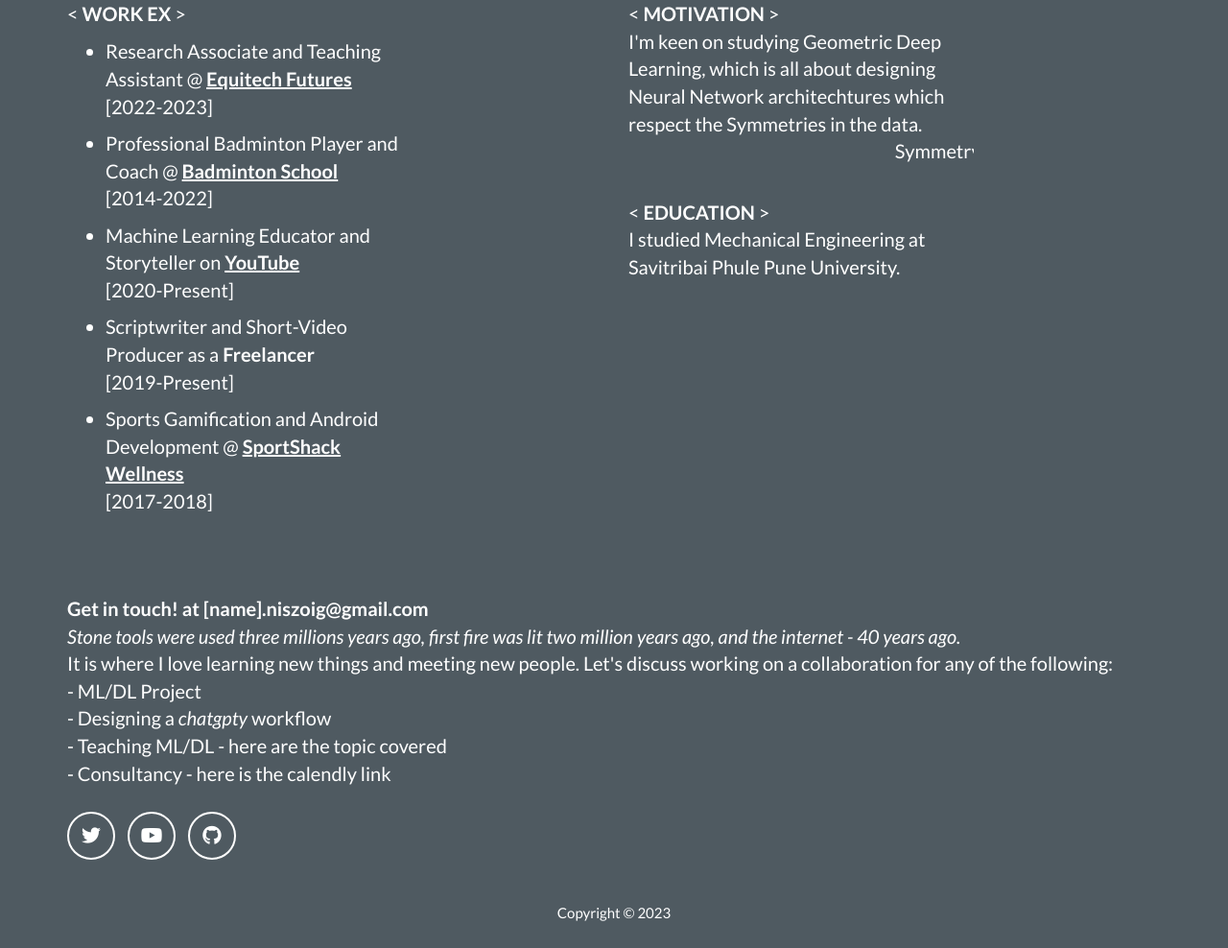
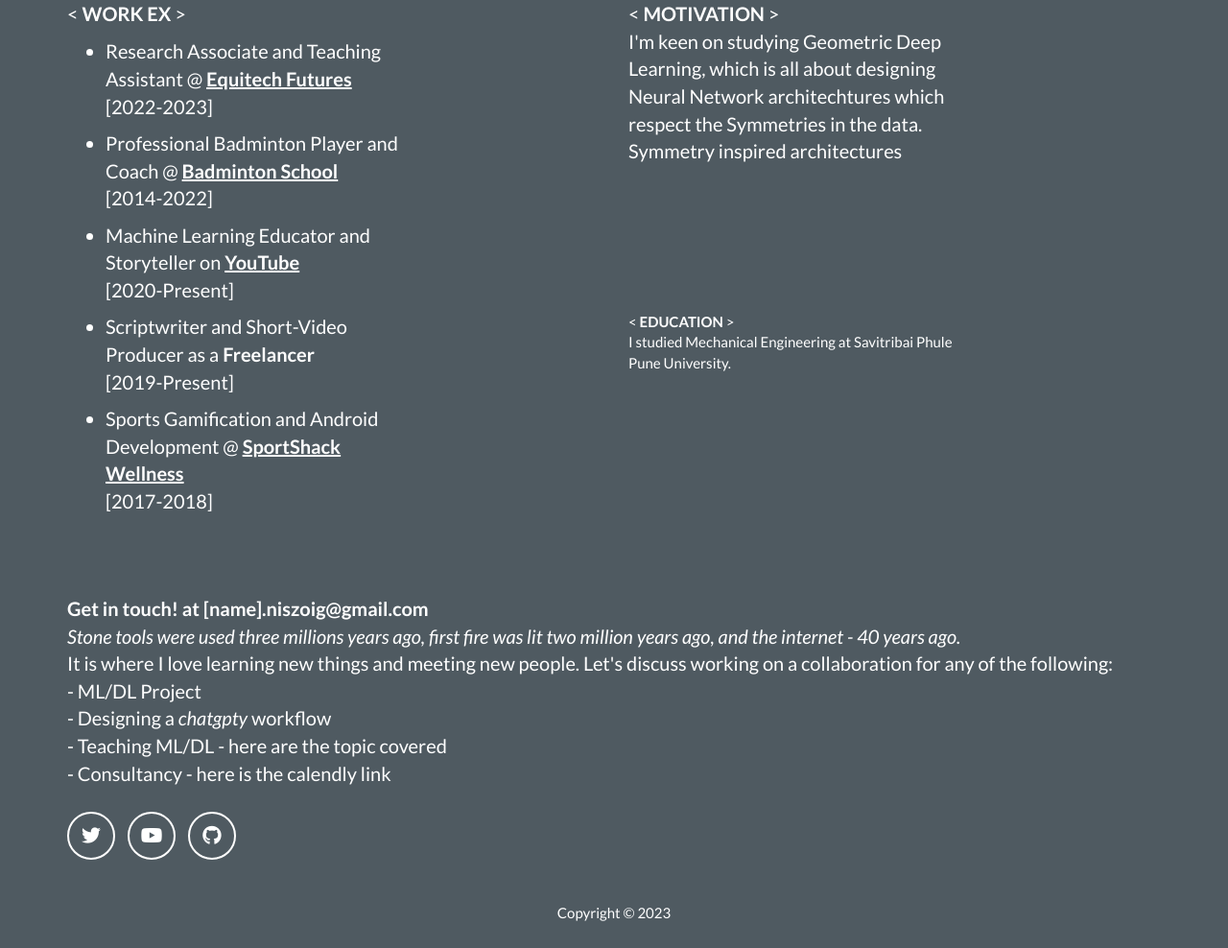
Before and after one commit to kartikchincholikar/kartikchincholikar.github.io, a Jekyll site: the page built from _posts/2014-07-17-Simulations in Statistical Learning Theory.markdown, in a window 1280 px wide and 1400 px high, scrolled down 301 px. Shown: the part 412-1400 px from the top of the window at 96% size. Built offline with Jekyll 4.4.1, drawn with Linux system fonts in a browser that asks for light colours.

Commit message:
marquee effect add

```diff
--- a/_includes/about.html
+++ b/_includes/about.html
@@ -18,9 +18,14 @@
       <div class="col-lg-4 col-lg-offset-2">
         <p><<b> MOTIVATION </b>><br>
           I'm keen on studying Geometric Deep Learning, which is all about designing Neural Network architechtures which respect the Symmetries in the data.<br>
-          <marquee behavior="scroll" direction="left" scrollamount="10">
-            Symmetry inspired architectures generalize better, are more data efficient, avoid data augmentation, are more robust to adversarial attacks.
-          </marquee>
+          Symmetry inspired architectures
+          <div class="marquee">
+            <p>generalize better</p>
+            <p>are more data efficient</p>
+            <p>avoid data augmentation</p>
+            <p>are more robust to adversarial attacks</p>
+          </div>
+
           <br><br>
           <<b> EDUCATION </b>><br>
 I studied Mechanical Engineering at Savitribai Phule Pune University.
```
Also changed, not shown: _includes/css/main.css (+22 -0 lines).
